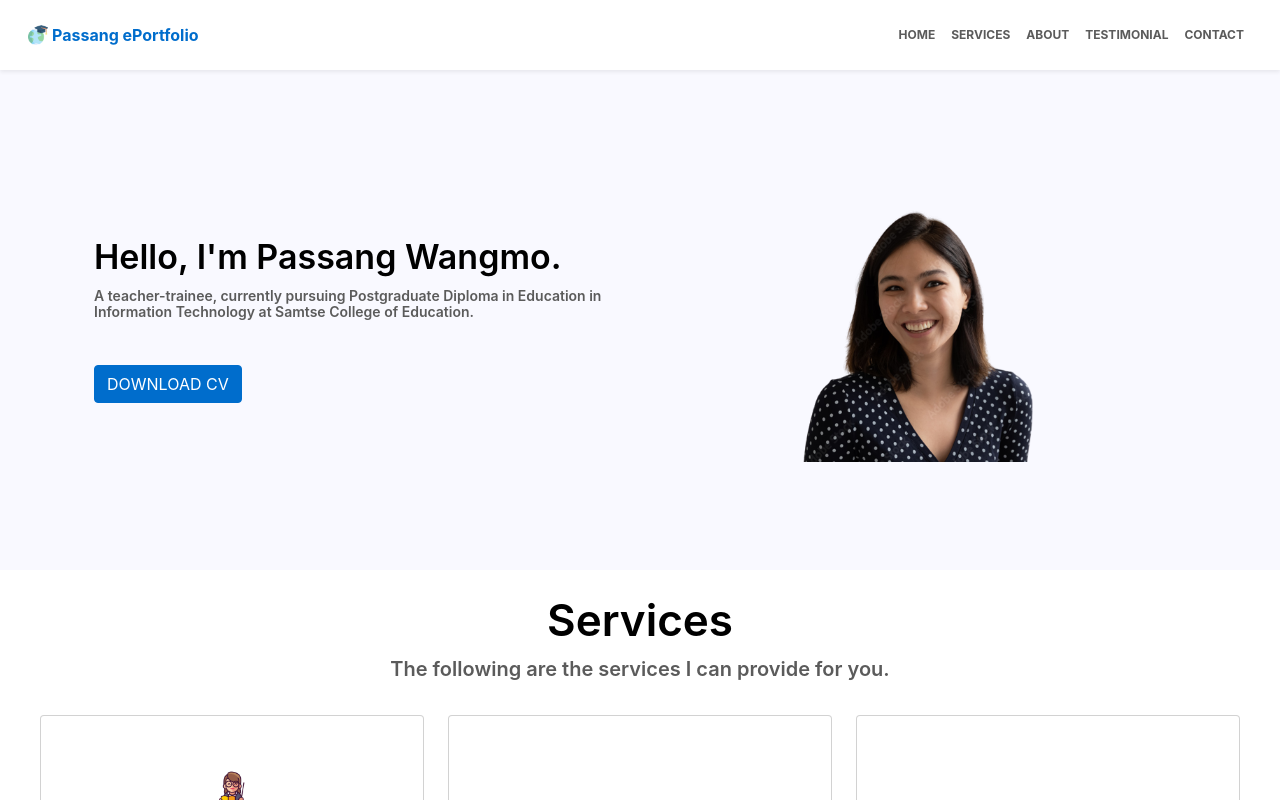
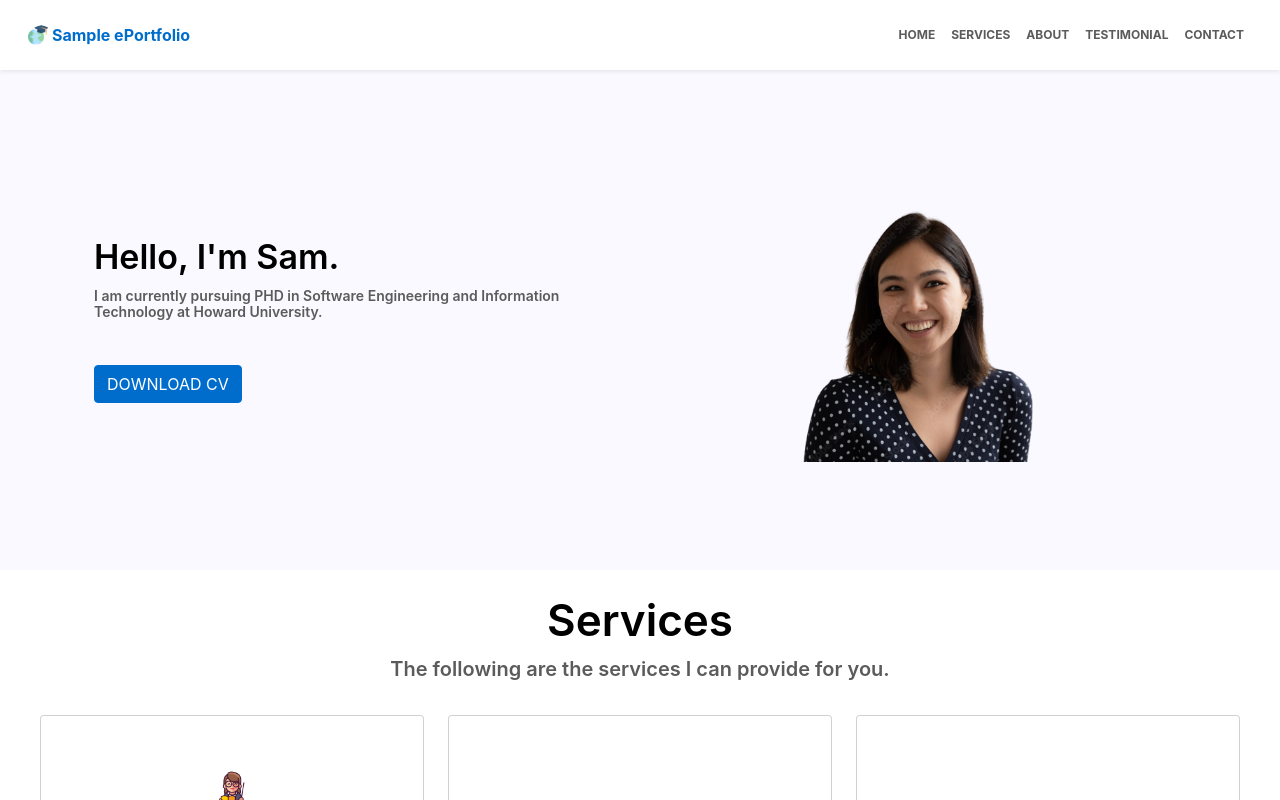
Before and after one commit to sangayt1997/ePortfolio, a React (Create React App) app: page / in a window 1280 px wide. Built offline with nearby package versions, Linux system fonts and the light colour scheme; grey boxes are pictures that could not be loaded.

Commit message:
refactor(eportfolio): code refactor

```diff
--- a/public/index.html
+++ b/public/index.html
@@ -25,7 +25,7 @@
       work correctly both with client-side routing and a non-root public URL.
       Learn how to configure a non-root public URL by running `npm run build`.
     -->
-    <title>Passang Wangmo ePortfolio</title>
+    <title>Sample ePortfolio</title>
 </head>
 <body>
 <noscript>You need to enable JavaScript to run this app.</noscript>
--- a/src/components/about/about.tsx
+++ b/src/components/about/about.tsx
@@ -14,10 +14,10 @@ const About = () => {
                 </div>
                 <Row className="pt-24">
                     <Col lg={6} sm={12} className="pb-20">
-                        <h3>Hello, I'm Passang Wangmo</h3>
+                        <h3>Hello, I'm Sam</h3>
                         <h4 className="color--gray-600 lh-base pe-12">
-                            A teacher-trainee, currently pursuing Postgraduate Diploma in Education in Information Technology
-                            at Samtse College of Education.
+                            I am currently pursuing PHD in Software Engineering and Information Technology
+                            at Howard University.
                         </h4>
                     </Col>
                     <Col lg={6} sm={12}>
--- a/src/components/banner-container/banner-container.tsx
+++ b/src/components/banner-container/banner-container.tsx
@@ -9,14 +9,14 @@ import Button from "react-bootstrap/Button";
 const BannerContainer = () => {
     const onButtonClick = () => {
         // using Java Script method to get PDF file
-        fetch('Passang_Wangmo_CV.docx').then(response => {
+        fetch('sample.docx').then(response => {
             response.blob().then(blob => {
                 // Creating new object of PDF file
                 const fileURL = window.URL.createObjectURL(blob);
                 // Setting various property values
                 const alink = document.createElement('a');
                 alink.href = fileURL;
-                alink.download = 'Passang_Wangmo_CV.docx';
+                alink.download = 'sample.docx';
                 alink.click();
             })
         })
@@ -25,10 +25,10 @@ const BannerContainer = () => {
         <IntroBannerContainer className="bg--light" id="home">
             <Row className="container justify-content-between align-items-center py-16">
                 <Col lg={6} sm={12}>
-                    <h2>Hello, I'm Passang Wangmo.</h2>
+                    <h2>Hello, I'm Sam.</h2>
                     <h6 className="color--gray-600">
-                        A teacher-trainee, currently pursuing Postgraduate Diploma in Education in Information Technology
-                        at Samtse College of Education.
+                        I am currently pursuing PHD in Software Engineering and Information Technology
+                        at Howard University.
                     </h6>
                     <Button className="color--white mt-sm-34 mt-12" onClick={onButtonClick}>DOWNLOAD CV</Button>
                 </Col>
--- a/src/components/contact/contact.tsx
+++ b/src/components/contact/contact.tsx
@@ -57,11 +57,11 @@ const Contact = () => {
                             <div className="bg--primary icon-button">
                                 <span className="material-icons icon-button__icon">location_on</span>
                             </div>
-                            <p className="mb-0 ms-24 color--gray-600">Samtse District, Bhutan</p>
+                            <p className="mb-0 ms-24 color--gray-600">Washington, DC.</p>
                         </div>
                         <div className="d-flex align-items-center mb-12">
                             <div className="bg--primary icon-button">
-                                <a href="mailto:passangwangmo729@gmail.com"
+                                <a href="mailto:sample@gmail.com"
                                    target="_blank"
                                    rel="noreferrer"
                                    className="d-flex justify-content-center align-items-center text-decoration--none"
@@ -69,17 +69,17 @@ const Contact = () => {
                                     <span className="material-icons icon-button__icon">mail</span>
                                 </a>
                             </div>
-                            <p className="mb-0 ms-24 color--gray-600">passangwangmo729@gmail.com</p>
+                            <p className="mb-0 ms-24 color--gray-600">sample@gmail.com</p>
                         </div>
                         <div className="d-flex align-items-center mb-12">
                             <div className="bg--primary icon-button">
-                                <a href="tel:+97577723096"
+                                <a href="tel:123456789"
                                    className="d-flex justify-content-center align-items-center text-decoration--none"
                                 >
                                     <span className="material-icons icon-button__icon">phone</span>
                                 </a>
                             </div>
-                            <p className="mb-0 ms-24 color--gray-600">+975 17876162</p>
+                            <p className="mb-0 ms-24 color--gray-600">+975 123456789</p>
                         </div>
                     </Col>
                     <Col lg={6} sm={12}>
--- a/src/components/footer/footer.tsx
+++ b/src/components/footer/footer.tsx
@@ -42,8 +42,8 @@ const Footer = () => {
                         <Col lg={3} sm={12}>
                             <h3 className="color--white">About</h3>
                             <p className="color--gray-400 pe-24">
-                                A teacher-trainee, currently pursuing Postgraduate Diploma in Education in Information Technology
-                                at Samtse College of Education.
+                                I am currently pursuing PHD in Software Engineering and Information Technology
+                                at Howard University.
                             </p>
                         </Col>
                         <Col lg={3} sm={12}>
--- a/src/components/header/header.tsx
+++ b/src/components/header/header.tsx
@@ -36,7 +36,7 @@ const Header = () => {
             <Container fluid>
                 <div className="d-flex justify-content-center align-items-center">
                     <Image src={logo} width="20px" height="20px" className="me-4"/>
-                    <NavBrand href="#home" className="color--primary">Passang ePortfolio</NavBrand>
+                    <NavBrand href="#home" className="color--primary">Sample ePortfolio</NavBrand>
                 </div>
                 <Navbar.Toggle aria-controls="basic-navbar-nav"/>
                 <Navbar.Collapse id="basic-navbar-nav">
--- a/src/components/services/services.tsx
+++ b/src/components/services/services.tsx
@@ -51,7 +51,7 @@ const Services = () => {
                                         <Card.Text className="color--gray-600 mb-24">
                                             {item.caption}
                                         </Card.Text>
-                                        <a href="mailto:passangwangmo729@gmail.com" target="_blank"
+                                        <a href="mailto:sample@gmail.com" target="_blank"
                                            rel="noreferrer">
                                             <Button variant="primary">Hire Me</Button>
                                         </a>
```
Also changed, not shown: 1 other file (tests, documents, lock files or other folders).
